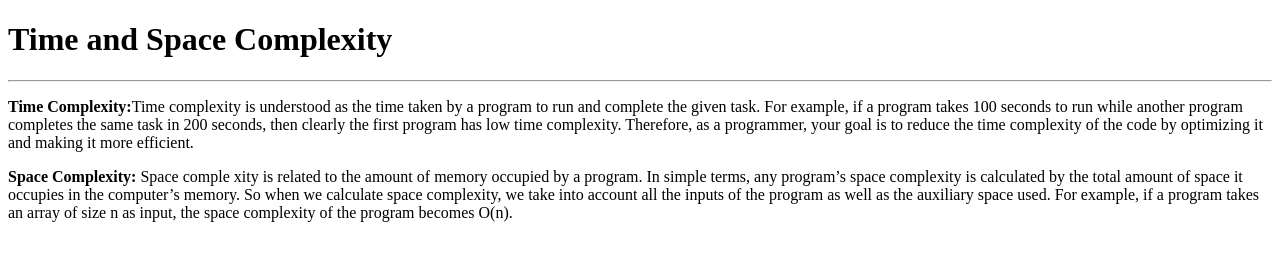
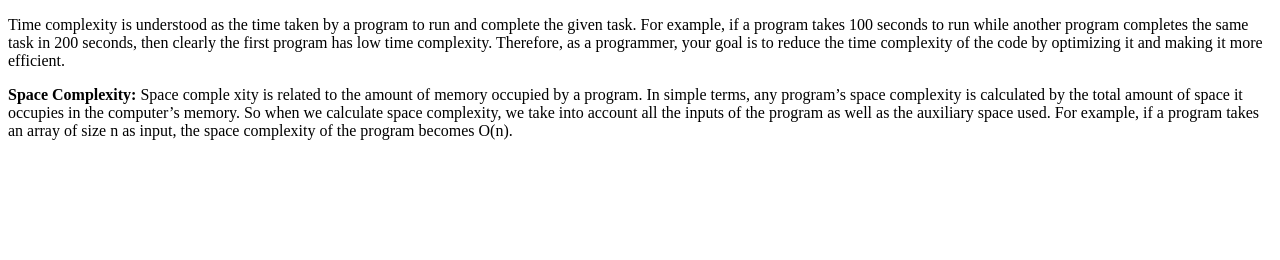
Before and after one commit to acciojob/time-and-space-complexity-sharmavimal7467, a website: page main.html in a window 1280 px wide. Drawn offline with Linux system fonts and the light colour scheme.

Commit message:
created a submission

```diff
--- a/main.html
+++ b/main.html
@@ -8,9 +8,9 @@
 
 <body>
 	<!-- the entire body must be written by student -->
-	<h1>Time and Space Complexity</h1>
-	<hr>
-	<p><strong>Time Complexity:</strong>Time complexity is understood as the time taken by a program to run and complete the given task. For example, if a program takes 100 seconds to run while another program completes the same task in 200 seconds, then clearly the first program has low time complexity. Therefore, as a programmer, your goal is to reduce the time complexity of the code by optimizing it and making it more efficient.</p>
+<!-- 	<h1>Time and Space Complexity</h1>
+	<hr> -->
+	<p>Time complexity is understood as the time taken by a program to run and complete the given task. For example, if a program takes 100 seconds to run while another program completes the same task in 200 seconds, then clearly the first program has low time complexity. Therefore, as a programmer, your goal is to reduce the time complexity of the code by optimizing it and making it more efficient.</p>
 	<p><strong>Space Complexity:</strong> Space comple
 		xity is related to the amount of memory occupied by a program. In simple terms, any program’s space complexity is calculated by the total amount of space it occupies in the computer’s memory. So when we calculate space complexity, we take into account all the inputs of the program as well as the auxiliary space used. For example, if a program takes an array of size n as
 		input, the space complexity of the program becomes O(n).</p>
```
